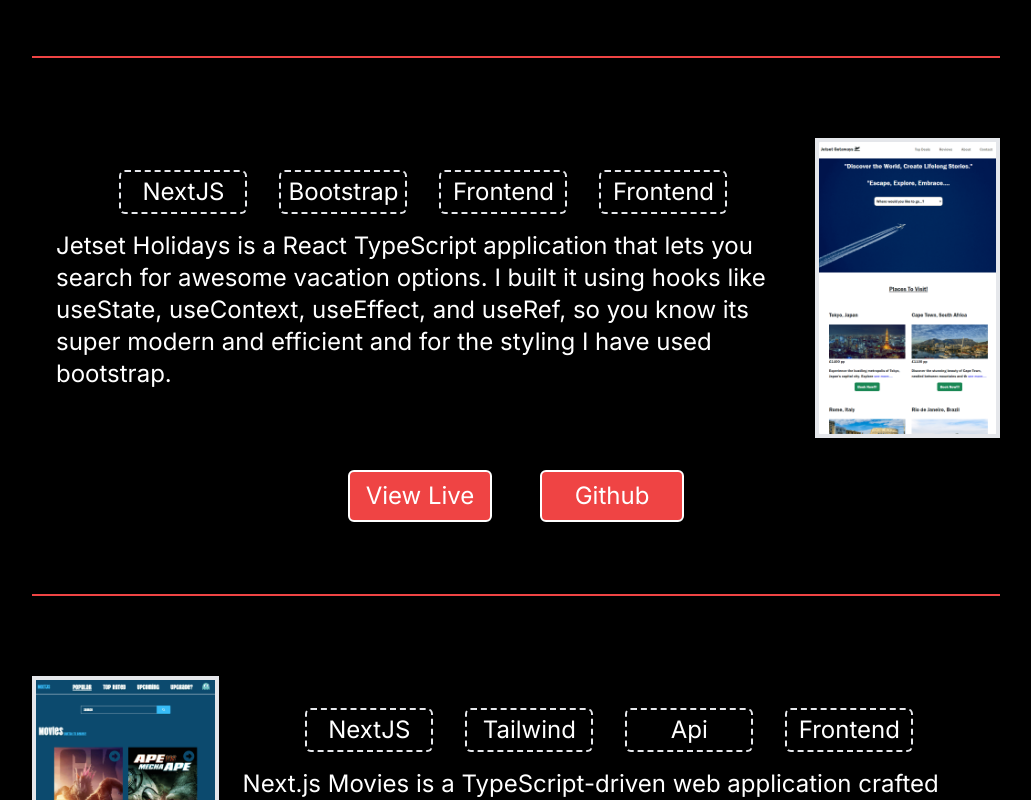
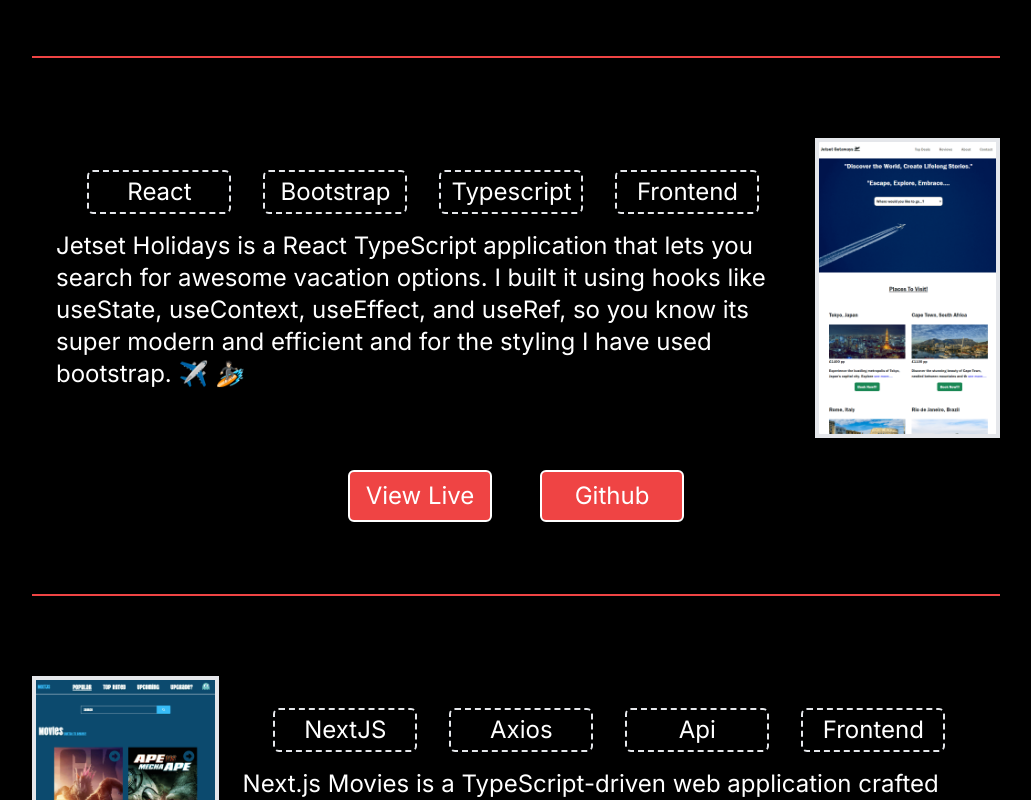
Before and after one commit to DannyFlynn/new_portfolio, a Next.js app: page / in a window 1280 px wide. Shown: the part 1580-2380 px from the top of the page, without its empty margins (124-1155 px from the left). Built offline with nearby package versions, Linux system fonts and the light colour scheme.

Commit message:
added android app picture

```diff
--- a/src/app/components/Footer.js
+++ b/src/app/components/Footer.js
@@ -5,13 +5,13 @@ const Footer = () => {
     return (
         <div className="w-full flex flex-col items-center bg-red-500 bg-opacity-75">
             <div className="w-full p-3 justify-center flex lg:justify-end">
-                <a href="#" className="mx-6">{githubIcon}</a>
-                <a href="#" className="mx-6">{phoneIcon}</a>
-                <a href="#" className="mx-6">{mailIcon}</a>
+                <a href="https://github.com/DannyFlynn" className="mx-6">{githubIcon}</a>
+                <a href="tel:07895457593" className="mx-6">{phoneIcon}</a>
+                <a href="mailto:flynny386@gmail.com" className="mx-6">{mailIcon}</a>
             </div>
-            <div className="w-full p-3">
+            <div className="w-full p-3 text-center">
                 <p>
-                    Congratulations! You&apos;ve reached the bottom of my portfolio. Thanks for scrolling all the way down! 🚀 Let&apos;s chat and make some magic happen! 💬✨
+                    Developed and designed with keys and mouse strokes 🧑🏻‍💻 Danny Flynn
                 </p>
             </div>
         </div>
--- a/src/app/components/Header.js
+++ b/src/app/components/Header.js
@@ -12,7 +12,7 @@ const Header = () => {
                 <p className="my-4 ">I&apos;m a self-taught developer with a passion for anything related to software. Whether it&apos;s web development, game design, or app creation, I love exploring and working on new projects. </p>
                 <div className="flex justify-center mt-10 lg:mt-8">
                     <a href="tel:07895457593" className="bg-red-500 p-2 rounded-md border-white border-2 lg:hover:bg-red-600 w-28 sm:w-36 text-center mb-10 mx-6">Call me</a>
-                    <a href="mailto:carrnicki@hotmail.com" className="bg-red-500 p-2 rounded-md border-white border-2 lg:hover:bg-red-600 w-28 sm:w-36 text-center mb-10 mx-6">Email me</a>
+                    <a href="mailto:flynny386@gmail.com" className="bg-red-500 p-2 rounded-md border-white border-2 lg:hover:bg-red-600 w-28 sm:w-36 text-center mb-10 mx-6">Email me</a>
                 </div>
             </div>
             <div className="p-4">
--- a/src/app/components/sections/Projects.js
+++ b/src/app/components/sections/Projects.js
@@ -11,6 +11,8 @@ import holidayDesktop from "../../images/holiday_desktop.png";
 import moviesDesktop from "../../images/movies_desktop.png";
 
 import turdBurger from "../../images/turd_burger.png";
+
+import appPic from "../../images/app_dev_pic.jpg";
 
 
 
@@ -34,53 +36,42 @@ const variants = {
 const webData = [
     {
         id: 1, bigImage: eccomDesktop, seeInfo: false,
-        skills: ['NextJS', 'Tailwind', 'Fullstack', 'Stripe'], description: 'Crafting an Online Store using Next.js, TypeScript, Stripe, and Redux! I integrated Stripe for secure payment processing.',
+        skills: ['NextJS', 'Tailwind', 'Fullstack', 'Stripe'], description: 'Crafting an Online Store using Next.js, TypeScript, Stripe, and Redux! I integrated Stripe for secure payment processing. 🛹 🛒',
         url: 'https://vocal-fenglisu-4ca0eb.netlify.app/',
         github: 'https://github.com/DannyFlynn/nextJsEcom'
     },
     {
         id: 2, bigImage: holidayDesktop, seeInfo: false,
-        skills: ['NextJS', 'Bootstrap', 'Frontend', 'Frontend'], description: 'Jetset Holidays is a React TypeScript application that lets you search for awesome vacation options. I built it using hooks like useState, useContext, useEffect, and useRef, so you know its super modern and efficient and for the styling I have used bootstrap.',
+        skills: ['React', 'Bootstrap', 'Typescript', 'Frontend'], description: 'Jetset Holidays is a React TypeScript application that lets you search for awesome vacation options. I built it using hooks like useState, useContext, useEffect, and useRef, so you know its super modern and efficient and for the styling I have used bootstrap. ✈️ 🏄🏻',
         url: 'https://gilded-fairy-bc9a53.netlify.app/',
-        github: 'https://github.com/DannyFlynn/nextJsEcom'
+        github: 'https://github.com/DannyFlynn/typescriptHolidays'
     },
     {
         id: 3, bigImage: moviesDesktop, seeInfo: false,
-        skills: ['NextJS', 'Tailwind', 'Api', 'Frontend'], description: 'Next.js Movies is a TypeScript-driven web application crafted with Next.js and Axios. It introduces a security layer by prompting users to select from two options before gaining access to the main content, thereby preventing URL tampering. The application seamlessly integrates with The Movie Database (TMDb) via Axios for fetching movie data.',
+        skills: ['NextJS', 'Axios', 'Api', 'Frontend'], description: 'Next.js Movies is a TypeScript-driven web application crafted with Next.js and Axios. It introduces a security layer by prompting users to select from two options before gaining access to the main content, thereby preventing URL tampering. The application seamlessly integrates with The Movie Database (TMDb) via Axios for fetching movie data. 🎥 🍿',
         url: 'https://statuesque-khapse-537fcf.netlify.app/',
-        github: 'https://github.com/DannyFlynn/nextJsEcom'
+        github: 'https://github.com/DannyFlynn/nextjs_movies'
     }
 ];
 
 const gameData = [
     {
         id: 1, bigImage: turdBurger, seeInfo: false,
-        skills: ['Godot', 'GD Script', 'Inkskape'], description: 'Inspired by my son, who finds anything with the word POO hilarious, I created Turdburger, a wacky and fun mobile game. In Turdburger, your goal is to stack your burger as high as you can to build an impressive score. But watch out! Turds are dropping from above, and if one lands on your burger, it will cost you your score—or even your life! Keep your burger clean and stack it high, but beware of the messy hazards! YIKEEEEEESSSS!!!!!(Please follow github link for the code and to play.... work in progress 😊💩)',
+        skills: ['Godot', 'GD Script', 'Inkskape', 'Nodes'], description: 'Inspired by my son, who finds anything with the word POO hilarious, I created Turdburger, a wacky and fun mobile game. In Turdburger, your goal is to stack your burger as high as you can to build an impressive score. But watch out! Turds are dropping from above, and if one lands on your burger, it will cost you your score—or even your life! Keep your burger clean and stack it high, but beware of the messy hazards! YIKEEEEEESSSS!!!!!(Please follow github link for the code and to play.... work in progress 😊💩)',
         url: 'https://vocal-fenglisu-4ca0eb.netlify.app/',
-        github: 'https://github.com/DannyFlynn/nextJsEcom'
+        github: 'https://github.com/DannyFlynn/turd_burger'
     },
 
 ];
 
 const appData = [
     {
-        id: 1, bigImage: moviesDesktop, seeInfo: false,
-        skills: ['NextJS', 'Tailwind', 'Fullstack', 'Frontend'], description: 'Lorem ipsum dolor sit amet, consectetur adipiscing elit. Sed do eiusmod tempor incididunt ut labore et dolore magna aliqua. Ut enim ad minim veniam, quis nostrud exercitation ullamco laboris nisi ut aliquip ex ea commodo consequat.',
+        id: 1, bigImage: appPic, seeInfo: false,
+        skills: ['Flutter', 'Widgets', 'Dart', 'UI/UX'], description: 'I am currently on an exciting journey in Android development, focusing on mastering Flutter. While I have not yet created portfolio pieces, I have built several apps that demonstrate my solid understanding of Flutters core concepts. My projects showcase my skills and dedication to continuous learning. Feel free to explore my work on GitHub!',
         url: 'https://vocal-fenglisu-4ca0eb.netlify.app/',
-        github: 'https://github.com/DannyFlynn/nextJsEcom'
+        github: 'https://github.com/DannyFlynn/flutter_quiz'
     },
-    {
-        id: 2, bigImage: moviesDesktop, seeInfo: false,
-        skills: ['NextJS', 'Tailwind', 'Fullstack', 'Frontend'], description: 'Lorem ipsum dolor sit amet, consectetur adipiscing elit. Sed do eiusmod tempor incididunt ut labore et dolore magna aliqua. Ut enim ad minim veniam, quis nostrud exercitation ullamco laboris nisi ut aliquip ex ea commodo consequat.',
-        url: 'https://vocal-fenglisu-4ca0eb.netlify.app/',
-        github: 'https://github.com/DannyFlynn/nextJsEcom'
-    },
-    {
-        id: 3, bigImage: moviesDesktop, seeInfo: false,
-        skills: ['NextJS', 'Tailwind', 'Fullstack', 'Frontend'], description: 'Lorem ipsum dolor sit amet, consectetur adipiscing elit. Sed do eiusmod tempor incididunt ut labore et dolore magna aliqua. Ut enim ad minim veniam, quis nostrud exercitation ullamco laboris nisi ut aliquip ex ea commodo consequat.',
-        url: 'https://vocal-fenglisu-4ca0eb.netlify.app/',
-        github: 'https://github.com/DannyFlynn/nextJsEcom'
-    }
+
 ];
 
 
@@ -115,7 +106,7 @@ const Projects = () => {
                                     {index % 2 === 0 ? <Image src={projectImage.bigImage} alt="project pics" width={200} height={200} className="border-4" style={{ width: 200, height: 300 }} /> : <div className="px-6"><div className="flex flex-wrap justify-center my-4">
                                         {projectImage.skills.map((skill, id) => (
                                             <div className="flex justify-center mx-4" key={id}>
-                                                <span className="p-1 border-2 rounded-md w-32 text-center mt-4 border-dashed ">{skill}</span>
+                                                <span className="p-1 border-2 rounded-md w-36 text-center mt-4 border-dashed ">{skill}</span>
                                             </div>
                                         ))}
                                     </div>{projectImage.description}
@@ -123,7 +114,7 @@ const Projects = () => {
                                     {index % 2 === 0 ? <div className=" px-6"><div className="flex flex-wrap justify-center my-4">
                                         {projectImage.skills.map((skill, id) => (
                                             <div className="flex justify-center mx-4" key={id}>
-                                                <span className="p-1 border-2 rounded-md w-32 text-center mt-4 border-dashed ">{skill}</span>
+                                                <span className="p-1 border-2 rounded-md w-36 text-center mt-4 border-dashed">{skill}</span>
                                             </div>
                                         ))}
                                     </div>{projectImage.description}
```
Also changed, not shown: src/app/images/app_dev_pic.jpg (added).
